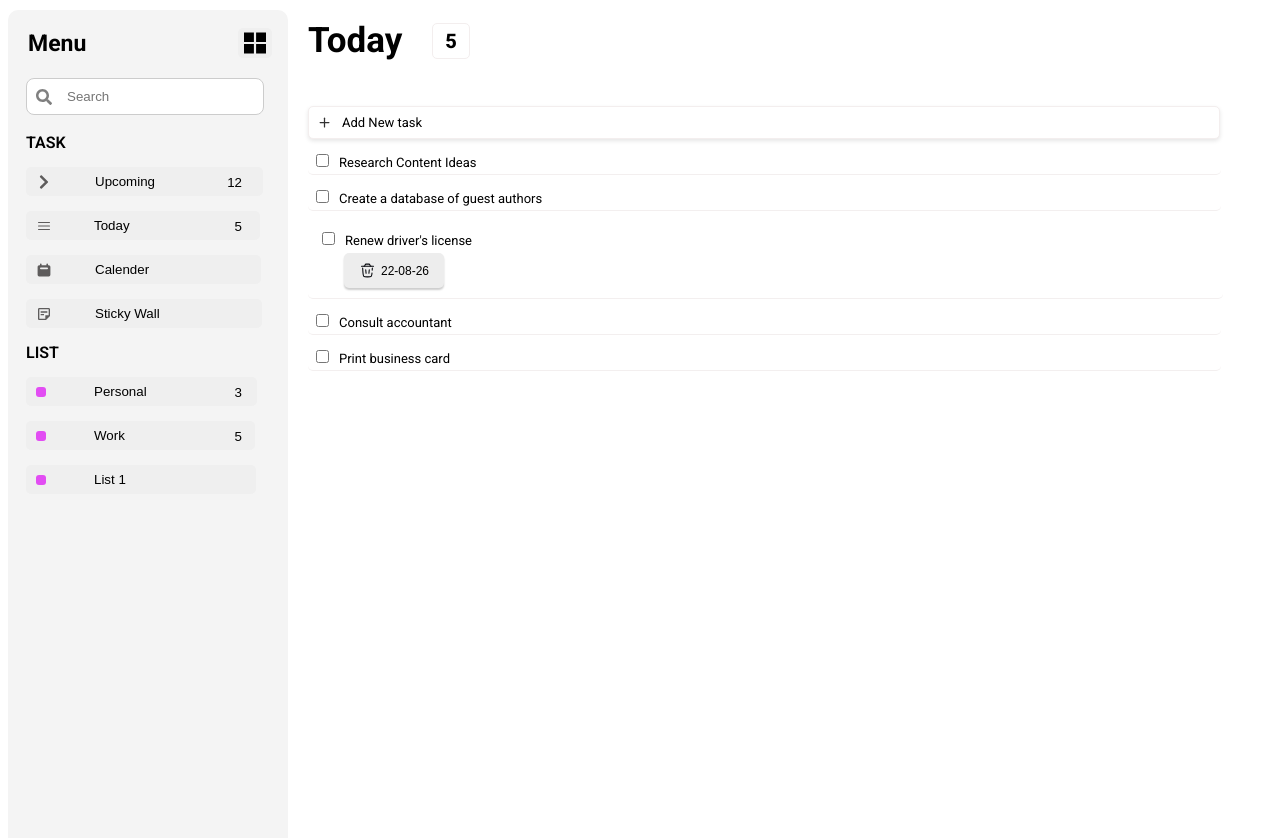
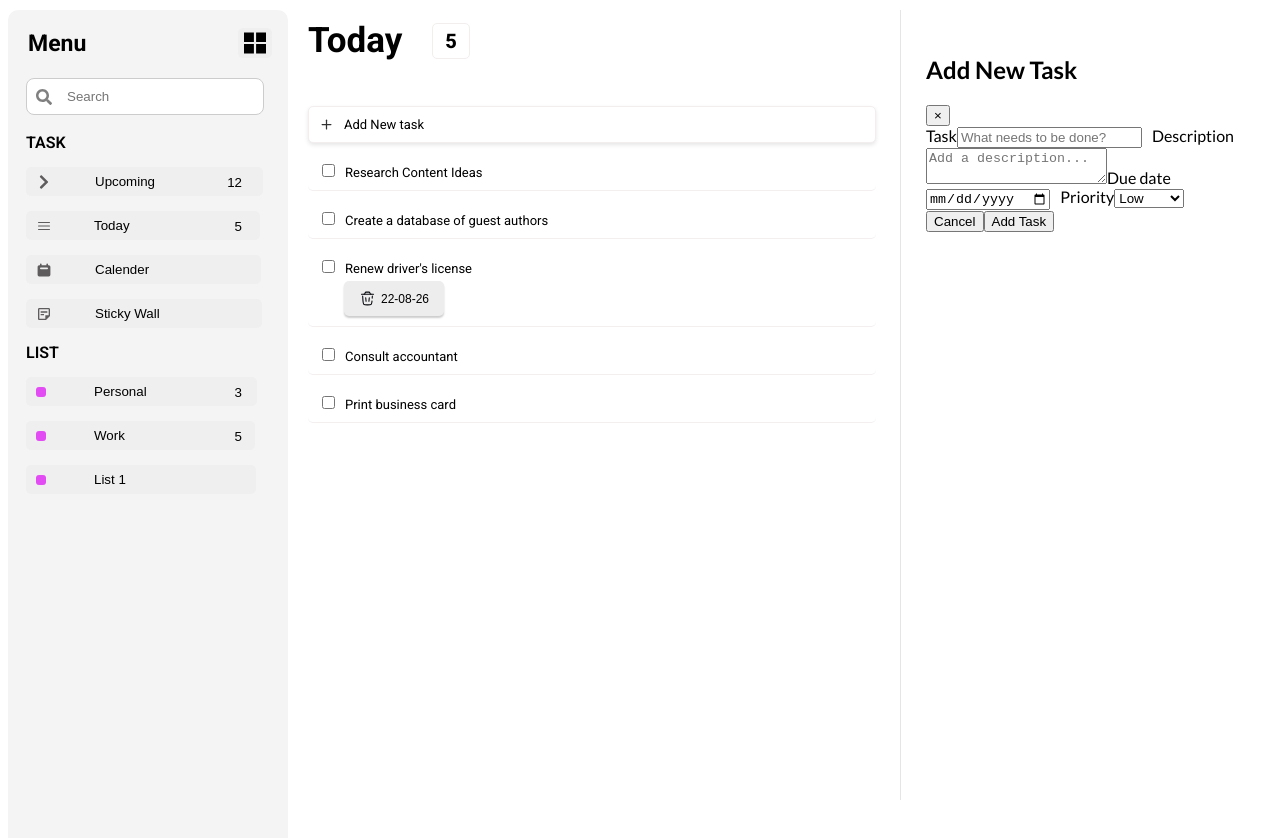
Before and after one commit to Westbrown687/Dove-App, a React (Vite) app in the folder Todolist-App/: page /today in a window 1280 px wide. Both pictures are taken after a click on the button "Add New task". Shown: the top 838 px of the page. Built offline with nearby package versions, Linux system fonts and the light colour scheme.

Commit message:
add-task-bar

```diff
--- a/Todolist-App/src/App.css
+++ b/Todolist-App/src/App.css
@@ -1,4 +1,5 @@
 @import url('https://fonts.googleapis.com/css2?family=Roboto:ital,wght@0,100..900;1,100..900&display=swap');
+
 @import url('https://fonts.googleapis.com/css2?family=Lato:ital,wght@0,100;0,300;0,400;0,700;0,900;1,100;1,300;1,400;1,700;1,900&family=Roboto:ital,wght@0,100..900;1,100..900&display=swap');
 
 
@@ -7,6 +8,7 @@ body {
   font-family: Lato, Roboto;
 }
 
+
 .app-container {
   display: flex;
   align-items: flex-start;
@@ -14,7 +16,40 @@ body {
   padding-top: 10px;
 }
 
+
 .side-bar {
   width: 280px;
   flex-shrink: 0;
 }
+
+
+/* NEW */
+
+.main-container {
+  display: flex;
+  flex: 1;
+  min-width: 0;
+  width: 100%;
+}
+
+
+.body-content {
+  flex: 1;
+  min-width: 0;
+}
+
+
+/* NEW */
+
+.add-task-panel {
+  width: 380px;
+  flex-shrink: 0;
+  min-height: calc(100vh - 10px);
+  border-left: 1px solid #e5e5e5;
+  padding: 25px;
+  box-sizing: border-box;
+}
+
+.main-container.task-open .tasks-section {
+  width: 96%;
+}
--- a/Todolist-App/src/App.jsx
+++ b/Todolist-App/src/App.jsx
@@ -1,23 +1,41 @@
+import { useState } from "react";
 import { BrowserRouter, Routes, Route } from "react-router-dom";
+
 import { Today } from "./today";
 import { SideBar } from "./sidebar";
 import { Upcoming } from "./Upcoming";
 import { StickyWall } from "./stickynote";
+import { AddTask } from "./addtask";
+
 import "./App.css";
 
 function App() {
+  const [showAddTask, setShowAddTask] = useState(false);
+
   return (
     <BrowserRouter>
       <div className="app-container">
         <SideBar />
 
-        <main className="body-content">
-          <Routes>
-            <Route path="/today" element={<Today />} />
-            <Route path="/upcoming" element={<Upcoming />} />
-            <Route path="/stickynote" element={<StickyWall />}></Route>
-          </Routes>
-        </main>
+        <div className={`main-container ${showAddTask ? "task-open" : ""}`}>
+          <main className="body-content">
+            <Routes>
+              <Route
+                path="/today"
+                element={<Today onAddTask={() => setShowAddTask(true)} />}
+              />
+
+              <Route
+                path="/upcoming"
+                element={<Upcoming onAddTask={() => setShowAddTask(true)} />}
+              />
+
+              <Route path="/stickynote" element={<StickyWall />} />
+            </Routes>
+          </main>
+
+          {showAddTask && <AddTask onClose={() => setShowAddTask(false)} />}
+        </div>
       </div>
     </BrowserRouter>
   );
--- /dev/null
+++ b/Todolist-App/src/addtask.css
@@ -0,0 +1,47 @@
+.add-task-header {
+  display: flex;
+  justify-content: space-between;
+  align-items: center;
+}
+
+.add-task-header h2 {
+  margin: 0;
+}
+
+.add-task-header button {
+  border: none;
+  background: none;
+  font-size: 25px;
+  cursor: pointer;
+}
+
+.add-task-form {
+  display: flex;
+  flex-direction: column;
+  gap: 10px;
+  margin-top: 30px;
+}
+
+.add-task-form input,
+.add-task-form textarea,
+.add-task-form select {
+  width: 100%;
+  box-sizing: border-box;
+  padding: 12px;
+  border: 1px solid #ddd;
+  border-radius: 7px;
+  font-family: inherit;
+  font-size: 14px;
+}
+
+.add-task-form textarea {
+  min-height: 100px;
+  resize: vertical;
+}
+
+.task-actions {
+  display: flex;
+  justify-content: flex-end;
+  gap: 10px;
+  margin-top: 20px;
+}
--- /dev/null
+++ b/Todolist-App/src/addtask.jsx
@@ -0,0 +1,39 @@
+export function AddTask({ onClose }) {
+  return (
+    <aside className="add-task-panel">
+      <div className="add-task-header">
+        <h2>Add New Task</h2>
+
+        <button onClick={onClose}>×</button>
+      </div>
+
+      <div className="add-task-form">
+        <label htmlFor="task">Task</label>
+
+        <input id="task" type="text" placeholder="What needs to be done?" />
+
+        <label htmlFor="description">Description</label>
+
+        <textarea id="description" placeholder="Add a description..." />
+
+        <label htmlFor="dueDate">Due date</label>
+
+        <input id="dueDate" type="date" />
+
+        <label htmlFor="priority">Priority</label>
+
+        <select id="priority">
+          <option value="low">Low</option>
+          <option value="medium">Medium</option>
+          <option value="high">High</option>
+        </select>
+
+        <div className="task-actions">
+          <button onClick={onClose}>Cancel</button>
+
+          <button>Add Task</button>
+        </div>
+      </div>
+    </aside>
+  );
+}
--- a/Todolist-App/src/today.css
+++ b/Todolist-App/src/today.css
@@ -28,8 +28,12 @@
   margin-right: 10px;
 
 }
-.newtask-con{
-  width: 919px;
+.tasks-section {
+  width: 80%;
+  box-sizing: border-box;
+}
+.today-newtask-con{
+  width: 100%;
   display: flex;
   align-items: center;
   padding: 10px 10px;
@@ -43,42 +47,40 @@
   margin-bottom: 8px;
   box-shadow: 0 2px 4px rgba(0, 0, 0, 0.1);
 }
-.activities-container .activity-item{
- padding: 10px 10px;
+.today-activities-container .activity-item {
+  padding: 10px 10px;
   border-radius: 5px;
-  border-style: solid;
-  border-width: 1px;
-  border-color: rgba(243, 238, 238, 0.925);
-  background-color: white;
-  font-family: roboto, arial;
-  font-size: 13px;
+  border: 1px solid rgba(243, 238, 238, 0.925);
   border-top: none;
   border-left: none;
   border-right: none;
+  background-color: white;
+  font-family: Roboto, Arial;
+  font-size: 13px;
   margin-bottom: 8px;
   align-items: center;
-  width: 900px;
+  width: 100%;
+  box-sizing: border-box;
 }
-.activities-container .activity-item:hover {
+.today-activities-container .activity-item:hover {
   box-shadow: 0 2px 4px rgba(0, 0, 0, 0.12);
 }
-.activity-box{
-   padding: 10px 10px;
+.today-activity-box {
+  padding: 10px 10px;
   border-radius: 5px;
-  border-style: solid;
-  border-width: 1px;
-  border-color: rgba(243, 238, 238, 0.925);
-  background-color: white;
-  font-family: roboto, arial;
-  font-size: 13px;
+  border: 1px solid rgba(243, 238, 238, 0.925);
   border-top: none;
   border-left: none;
   border-right: none;
+  background-color: white;
+  font-family: Roboto, Arial;
+  font-size: 13px;
   margin-bottom: 8px;
   align-items: center;
-  width: 900px;
+  width: 100%;
+  box-sizing: border-box;
 }
-.activity-box:hover{
+.today-activity-box:hover{
    box-shadow: 0 2px 4px rgba(0, 0, 0, 0.12);
 }
 .trash{
--- a/Todolist-App/src/today.jsx
+++ b/Todolist-App/src/today.jsx
@@ -1,6 +1,6 @@
 import "./today.css";
 
-export function Today() {
+export function Today({ onAddTask }) {
   return (
     <>
       <title>Dove App</title>
@@ -13,12 +13,12 @@ export function Today() {
       </section>
 
       <section className="tasks-section">
-        <button className="newtask-con">
+        <button onClick={onAddTask} className="today-newtask-con">
           <img className="plus-img" src="/images/plus-alt.svg" alt="Add" />
           <span>Add New task</span>
         </button>
 
-        <div className="activities-container">
+        <div className="today-activities-container">
           <div className="activity-item">
             <input type="checkbox" />
             <span>Research Content Ideas</span>
@@ -29,7 +29,7 @@ export function Today() {
             <span>Create a database of guest authors</span>
           </div>
 
-          <div className="activity-box">
+          <div className="today-activity-box">
             <div>
               <input type="checkbox" />
               <span>Renew driver's license</span>
```
